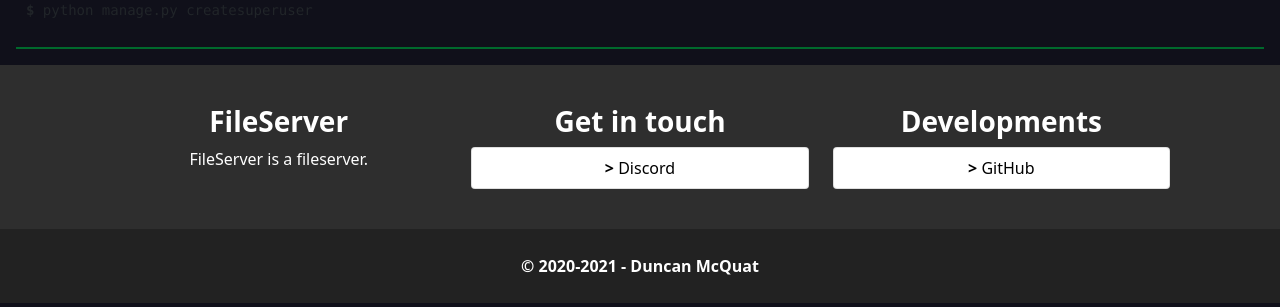
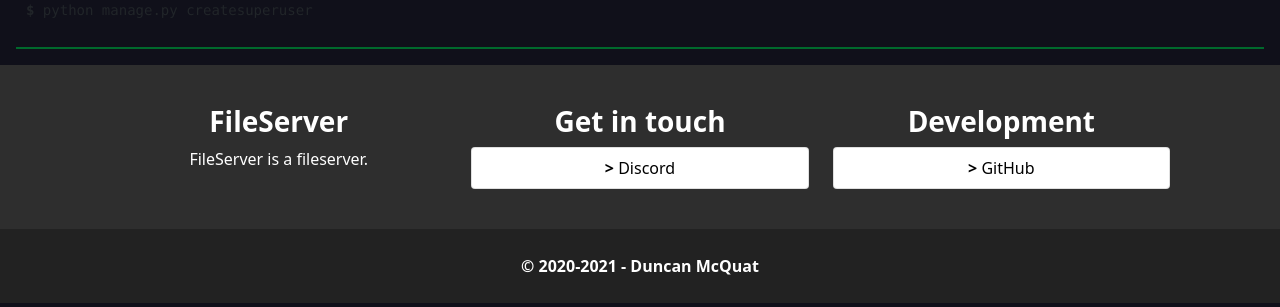
Before and after one commit to compsup/FileServer, a Django app: page /docs/ in a window 1280 px wide. Shown: the part 264-571 px from the top of the page. Run offline with Django 3.2, Linux system fonts and the light colour scheme.

Commit message:
Undo test

```diff
--- a/mysite/app/templates/app/banner.html
+++ b/mysite/app/templates/app/banner.html
@@ -74,7 +74,7 @@
                     </ul>
                 </div>
                 <div class="col-sm-4">
-                    <h3>Developments</h3>
+                    <h3>Development</h3>
                     <ul class="list-group">
                         <li class="list-group-item"><span class="font-weight-bold">></span> GitHub</li>
                     </ul>
```
